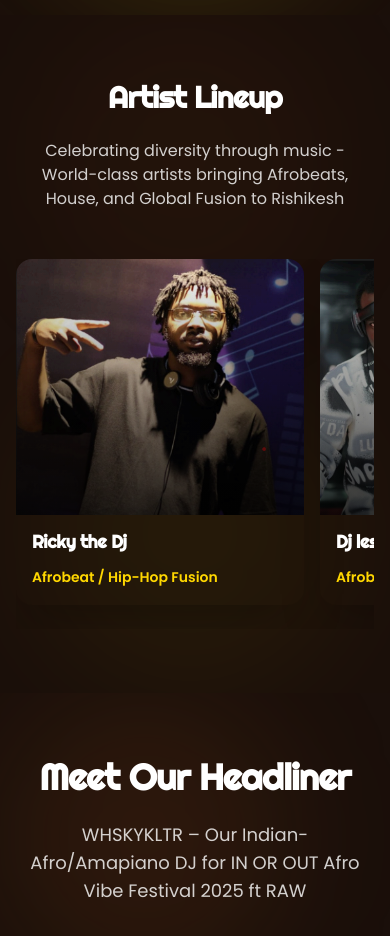
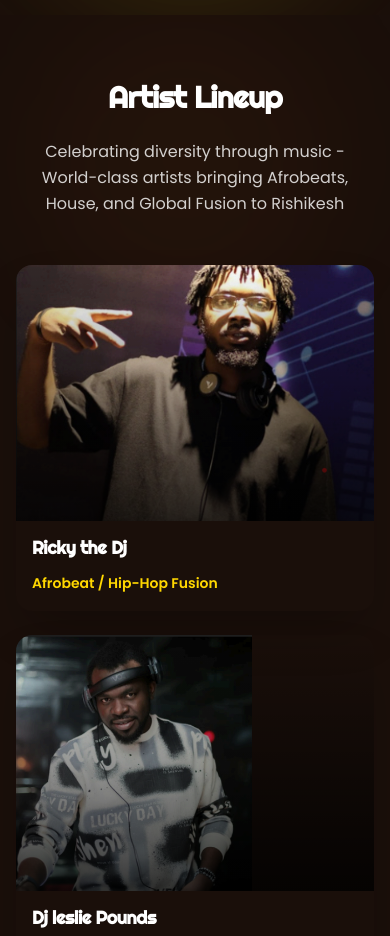
Before and after one commit to DeluluDevelopers/inorout, a Next.js app: page / in a window 390 px wide. Shown: the part 3060-3996 px from the top of the page. Built offline with nearby package versions, Linux system fonts and the light colour scheme.

Commit message:
improved responsiveness

```diff
--- a/src/components/Lineup.tsx
+++ b/src/components/Lineup.tsx
@@ -165,25 +165,14 @@ const Lineup = () => {
           <h2 className='font-heading font-bold text-3xl sm:text-4xl md:text-5xl lg:text-6xl mb-6 text-white'>
             Artist <span className='neon-text'>Lineup</span>
           </h2>
-          <p className='font-body text-base sm:text-lg md:text-xl text-white/80 max-w-2xl mx-auto'>
+          <p className='font-body text-base sm:text-lg md:text-xl text-white/80 max-w-3xl mx-auto leading-relaxed'>
             Celebrating diversity through music - World-class artists bringing
             Afrobeats, House, and Global Fusion to Rishikesh
           </p>
         </motion.div>
 
-        {/* Mobile & Tablet: Horizontal scroll */}
-        <div className='block lg:hidden'>
-          <div className='flex space-x-4 sm:space-x-6 overflow-x-auto pb-6 scrollbar-hide'>
-            {artists.map((artist, index) => (
-              <div key={artist.name} className='flex-none w-72 sm:w-80'>
-                <ArtistCard artist={artist} index={index} />
-              </div>
-            ))}
-          </div>
-        </div>
-
-        {/* Desktop: Single row with 4 columns */}
-        <div className='hidden lg:grid lg:grid-cols-4 gap-6 xl:gap-8'>
+        {/* Responsive Grid Layout */}
+        <div className='grid grid-cols-1 sm:grid-cols-2 lg:grid-cols-3 xl:grid-cols-4 gap-6 xl:gap-8'>
           {artists.map((artist, index) => (
             <ArtistCard key={artist.name} artist={artist} index={index} />
           ))}
```
